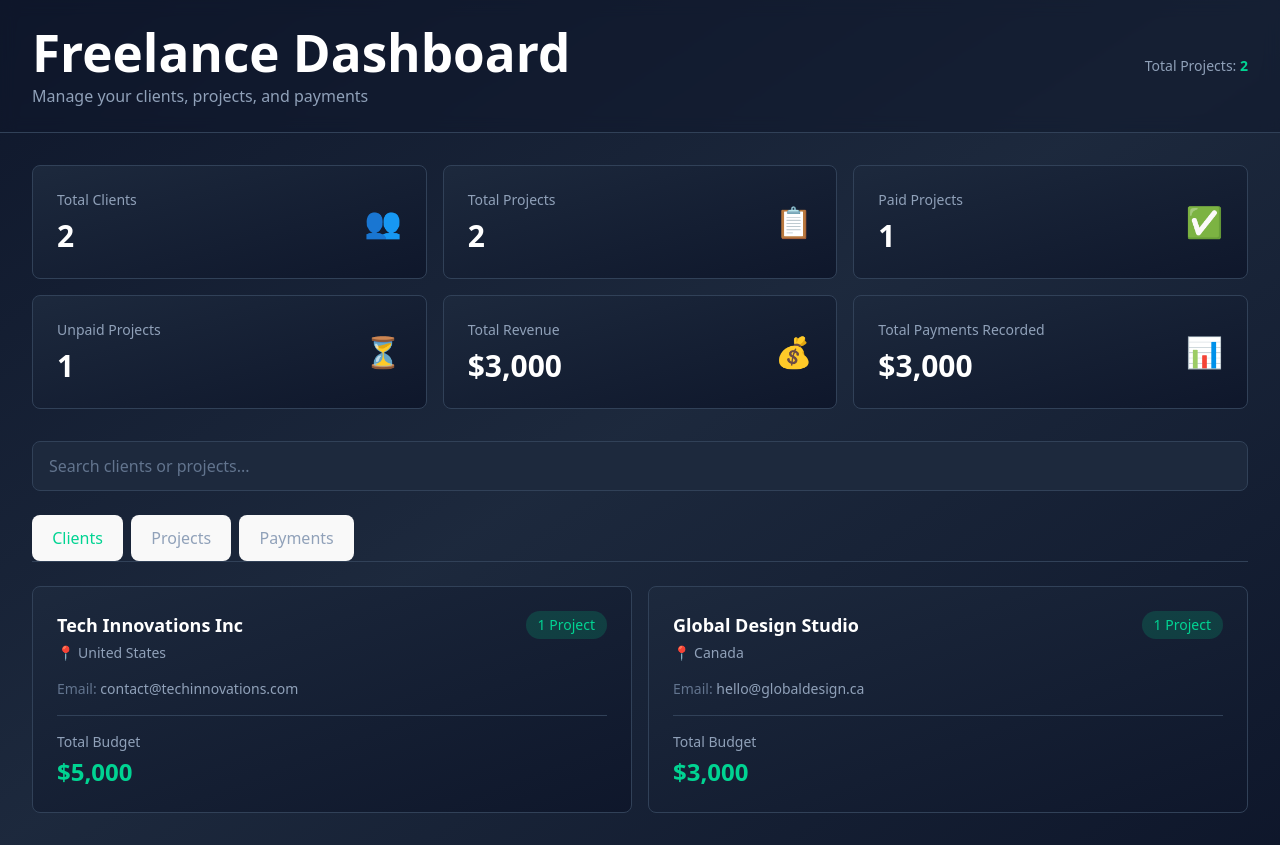
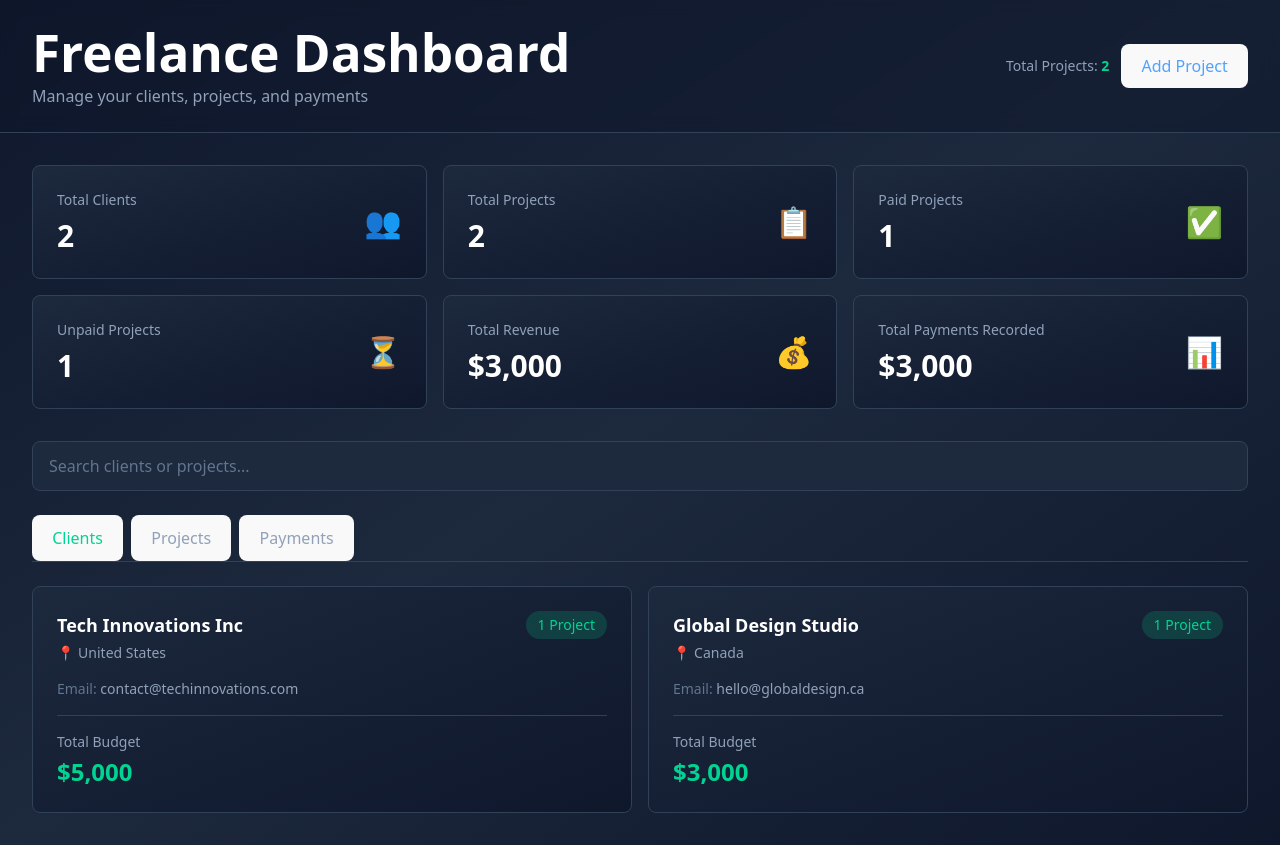
Before and after one commit to Ualine055/freelance-dashboard, a React app in the folder freelance-dashboard/: page / in a window 1280 px wide. Built offline with nearby package versions, Linux system fonts and the light colour scheme; the HTML template or start-up script is replaced by a standard one.

Commit message:
updated content on my project

```diff
--- a/freelance-dashboard/src/components/ClientCard.tsx
+++ b/freelance-dashboard/src/components/ClientCard.tsx
@@ -8,7 +8,7 @@ interface ClientCardProps {
 
 export default function ClientCard({ client, totalBudget, projectCount }: ClientCardProps) {
   return (
-    <div className="rounded-lg border border-slate-700 bg-gradient-to-br from-slate-800 to-slate-900 p-6 hover:border-slate-600 transition-all">
+    <div className="rounded-lg border border-slate-700 bg-linear-to-br from-slate-800 to-slate-900 p-6 hover:border-slate-600 transition-all">
       <div className="flex items-start justify-between mb-4">
         <div className="flex-1">
           <h3 className="text-lg font-semibold text-white">{client.name}</h3>
--- a/freelance-dashboard/src/components/DashboardLayout.tsx
+++ b/freelance-dashboard/src/components/DashboardLayout.tsx
@@ -10,6 +10,7 @@ type TabType = "clients" | "projects" | "payments"
 export default function DashboardLayout() {
   const { state } = useFreelance()
   const [activeTab, setActiveTab] = useState<TabType>("clients")
+  const [openProjectFormSignal, setOpenProjectFormSignal] = useState<number | null>(null)
   const [searchQuery, setSearchQuery] = useState("")
 
   return (
@@ -22,8 +23,19 @@ export default function DashboardLayout() {
               <h1 className="text-3xl font-bold text-white">Freelance Dashboard</h1>
               <p className="mt-1 text-slate-400">Manage your clients, projects, and payments</p>
             </div>
-            <div className="text-sm text-slate-400">
-              Total Projects: <span className="text-emerald-400 font-semibold">{state.projects.length}</span>
+            <div className="flex items-center gap-3">
+              <div className="text-sm text-slate-400">
+                Total Projects: <span className="text-emerald-400 font-semibold">{state.projects.length}</span>
+              </div>
+              <button
+                onClick={() => {
+                  setActiveTab("projects")
+                  setOpenProjectFormSignal(Date.now())
+                }}
+                className="rounded-lg bg-blue-600/20 px-3 py-2 text-sm font-medium text-blue-400 hover:bg-blue-600/30 transition-colors"
+              >
+                Add Project
+              </button>
             </div>
           </div>
         </div>
@@ -64,7 +76,7 @@ export default function DashboardLayout() {
         {/* Tab Content */}
         <div className="space-y-6">
           {activeTab === "clients" && <ClientList searchQuery={searchQuery} />}
-          {activeTab === "projects" && <ProjectList searchQuery={searchQuery} />}
+          {activeTab === "projects" && <ProjectList searchQuery={searchQuery} openFormSignal={openProjectFormSignal ?? undefined} />}
           {activeTab === "payments" && <PaymentManagement />}
         </div>
       </main>
```
Also changed, not shown: 1 other file (tests, documents, lock files or other folders).
